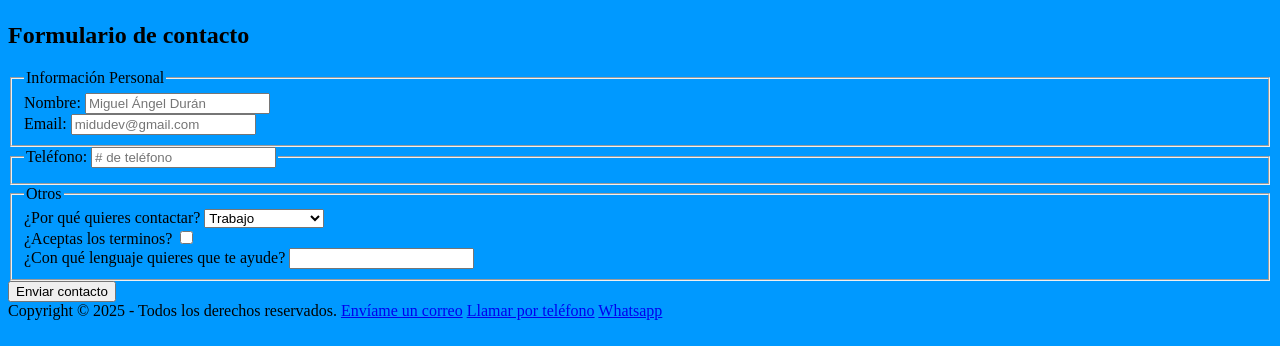
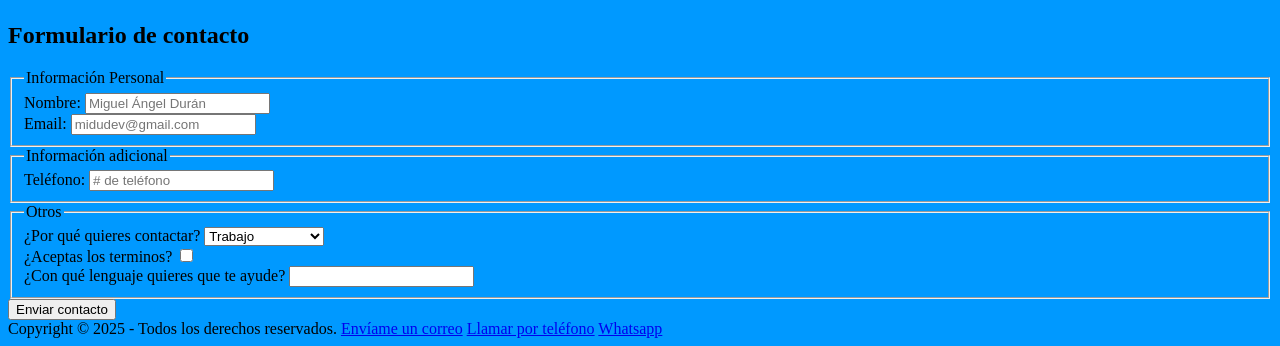
Before and after one commit to raulgongora92/01-curso-html, a plain HTML site: page index.html in a window 1280 px wide. Shown: the part 2768-3114 px from the top of the page. Drawn offline with Linux system fonts and the light colour scheme.

Commit message:
Corrección de Estructura del etiquetas

```diff
--- a/index.html
+++ b/index.html
@@ -39,8 +39,6 @@
 
             </nav>
         </header>
-
-
 
         <main>
             <!--Anidacion de elementos-->
@@ -141,7 +139,8 @@
             <button id="show">Ver más información</button>
 
             <script>
-                window.show.addEventListener('click', () => { window.dialog.showModal()
+                window.show.addEventListener('click', () => {
+                    window.dialog.showModal()
                 })
 
                 window.hide.addEventListener('click', () => {
@@ -178,18 +177,16 @@
                     </fieldset>
 
                     <fieldset>
-                        <legend Información adicional>
+                        <legend>Información adicional</legend>
                             <div>
                                 <label>Teléfono:
                                     <input type="tel" name="tel" placeholder="# de teléfono" required pattern="[0-9]{9}">
                                 </label>
                             </div>
-                        </legend>
                     </fieldset>
 
                     <fieldset>
                         <legend>Otros</legend>
-
                         <div>
                             <label for="why">¿Por qué quieres contactar?</label>
                             <select name="why" id="why">
@@ -221,7 +218,6 @@
                     <button>Enviar contacto</button>
                 </form>
             </section>
-
         </main>
 
         <footer>
```
